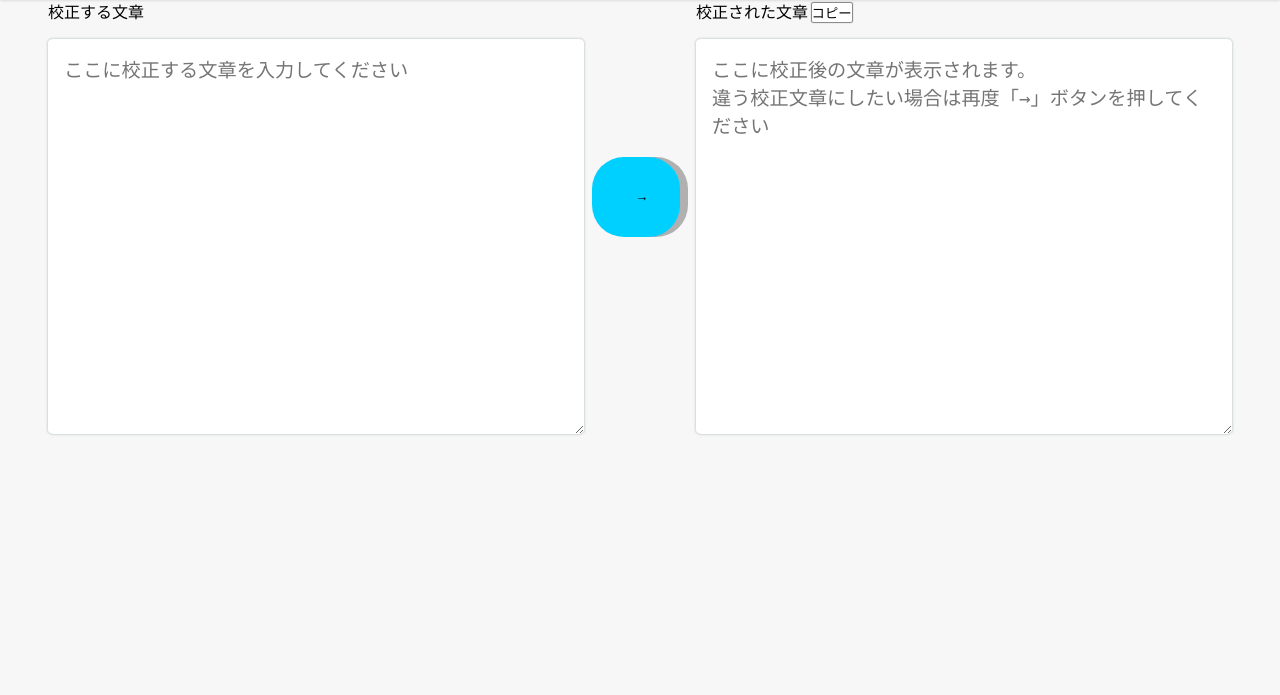
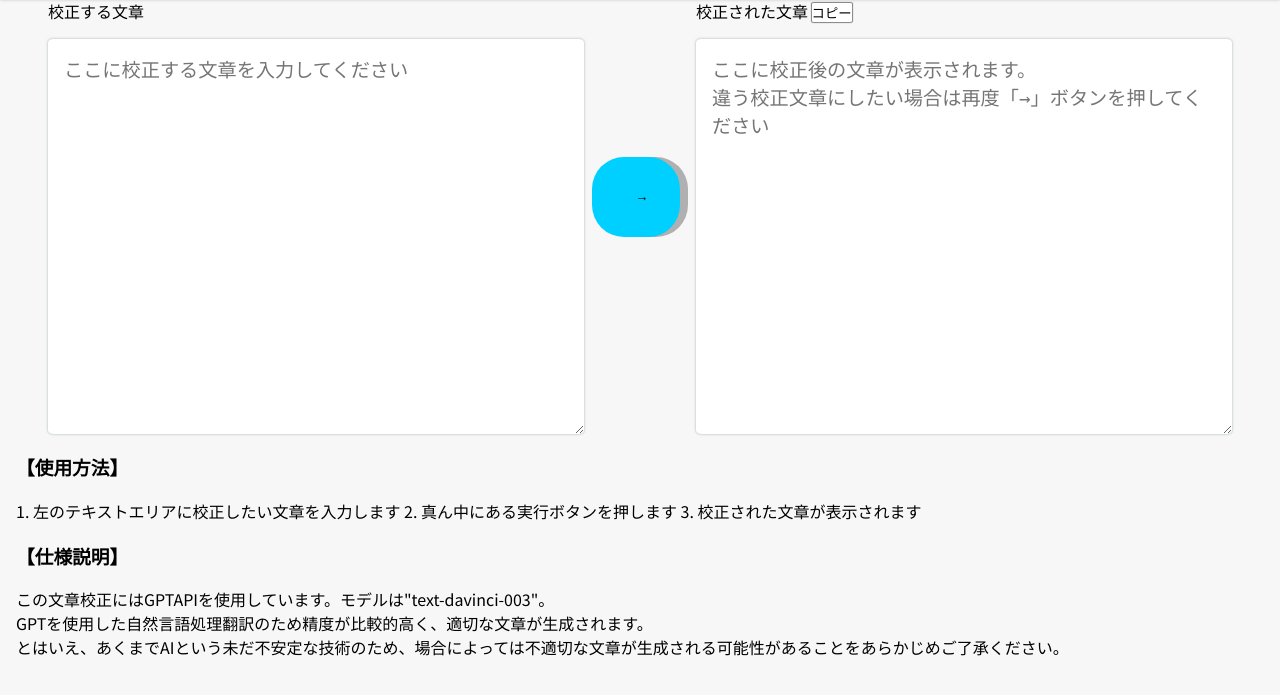
Before and after one commit to shi0n0/multi-translate-app, a Django app: page /proofreading in a window 1280 px wide. Shown: the part 88-783 px from the top of the page. Run offline with Django 4.2, Linux system fonts and the light colour scheme.

Commit message:
Add sub content

```diff
--- a/GPT_Translate/templates/proofreading.html
+++ b/GPT_Translate/templates/proofreading.html
@@ -24,3 +24,18 @@
 </div>
 </form>
 {% endblock %}
+{% block subcontent %}
+<br>
+<h3>【使用方法】</h3>
+<p>1. 左のテキストエリアに校正したい文章を入力します
+    2. 真ん中にある実行ボタンを押します
+    3. 校正された文章が表示されます
+<br>
+</p>
+<h3>【仕様説明】</h3>
+<p>この文章校正にはGPTAPIを使用しています。モデルは"text-davinci-003"。<br>
+    GPTを使用した自然言語処理翻訳のため精度が比較的高く、適切な文章が生成されます。<br>
+    とはいえ、あくまでAIという未だ不安定な技術のため、場合によっては不適切な文章が生成される可能性があることをあらかじめご了承ください。
+</p>
+<h3></h3>
+{% endblock %}
```
